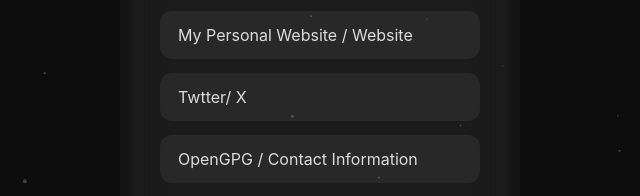
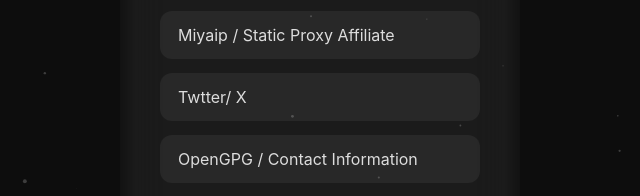
Before and after one commit to Asada-Yuki/i, a plain HTML site: page index.html in a window 1280 px wide. Shown: the part 435-631 px from the top of the page, 320-960 px from the left. Drawn offline with Linux system fonts and the light colour scheme.

Commit message:
Update index.html

```diff
--- a/index.html
+++ b/index.html
@@ -233,7 +233,7 @@
       { label: "Socloud.me / VPN Affiliate", url: "https://getgoso.net?path=/auth/register&code=aH5O" },
       { label: "BandwagonHost / VPS Affiliate", url: "https://bandwagonhost.com/aff.php?aff=77596" },
       { label: "HostDare / VPS Affiliate", url: "https://bill.hostdare.com/aff.php?aff=4108" },
-      { label: "My Personal Website / Website", url: "https://www.yuki.art" },
+      { label: "Miyaip / Static Proxy Affiliate", url: "https://www.miyaip.com/?invitecode=3415195" },
       { label: "Twtter/ X", url: "https://x.com/AsadaYuki_Art" },
       { label: "OpenGPG / Contact Information", url: "https://keys.openpgp.org/search?q=CDCC62891336584E05D1468C07CAB9E8E2A228AB" }
     ];
```
